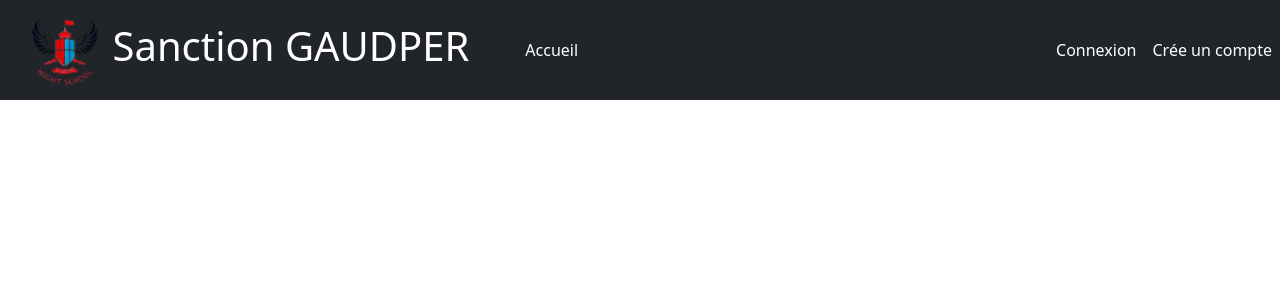
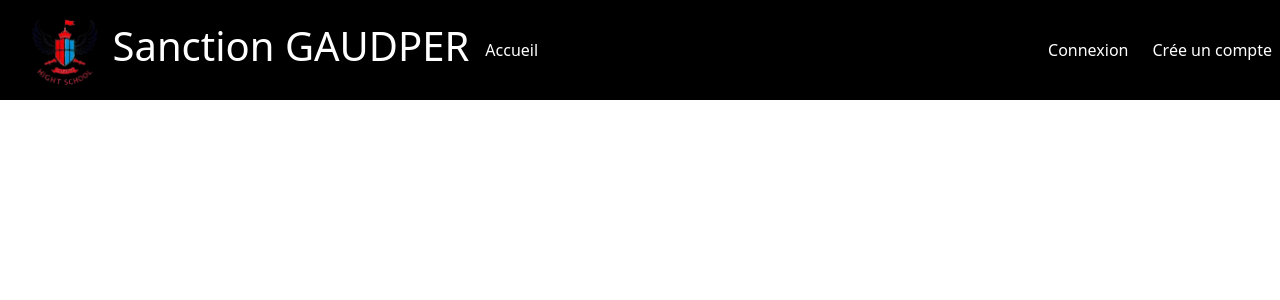
Before and after one commit to mikabgn/Projet-1-BTS-SIO2-, a PHP site: template src/Vues/header/header.php in a window 1280 px wide. Shown: the top 300 px of the page. Run offline with PHP 8.4, Linux system fonts and the light colour scheme; the template is opened without the code that fills it, so the values that code supplies are empty.

Commit message:
US-2 et US-3

```diff
--- a/src/Vues/header/header.php
+++ b/src/Vues/header/header.php
@@ -10,30 +10,41 @@
     <title>Sanction GAUDPER</title>
 </head>
 <header>
-<nav class="navbar navbar-expand-lg navbar-dark text-bg-dark fixed-top">
+
+    <nav class='navbar navbar-expand-md bg-black fixed-top'>
         <img src="asset/image/LogoGAUDPER-removebg-preview.png" style="height: 80px" class="ms-4 mb-1">
-    <h1 class="ms-2">Sanction GAUDPER</h1>
-    <div class="collapse navbar-collapse" id="navbarNav">
-        <ul class="navbar-nav ms-5">
-            <li class="nav-item">
+        <h1 class="ms-2 text-white">Sanction GAUDPER</h1>
+        <button class='navbar-toggler' type='button' data-bs-toggle='collapse' data-bs-target='#navbarNav' aria-controls='navbarNav' aria-expanded='false' aria-label='Toggle navigation'>
+            <span class='navbar-toggler-icon'></span>
+        </button>
+            <div class='collapse navbar-collapse' id='navbarNav'>
+                <ul class="navbar-nav">
+                    <li class="nav-item ms-2">
                         <a class="nav-link text-white" href="index.php?route=accueil">Accueil</a>
                     </li>
                 </ul>
                 <ul class="navbar-nav ms-auto">
+                    <?php if (empty($_SESSION)) : ?>
+                        <li class="nav-item ms-2">
 
-            <?php if (empty($_SESSION)) : ?>
-                <li class="nav-item">
                             <a class="nav-link text-white" href="exemple.html">Connexion</a>
+
                         </li>
-                <li class="nav-item">
+                        <li class="nav-item ms-2">
+
                             <a class="nav-link text-white" href="exemple.html">Crée un compte</a>
+
                         </li>
                     <?php else : ?>
+
                         <li class="nav-item">
+
                             <a class="nav-link text-white" href="exemple.html">Déconnexion</a>
+
                         </li>
                     <?php endif; ?>
                 </ul>
             </div>
+        </div>
     </nav>
 </header>
```
Lines whose indentation alone changed are shown as unchanged.
